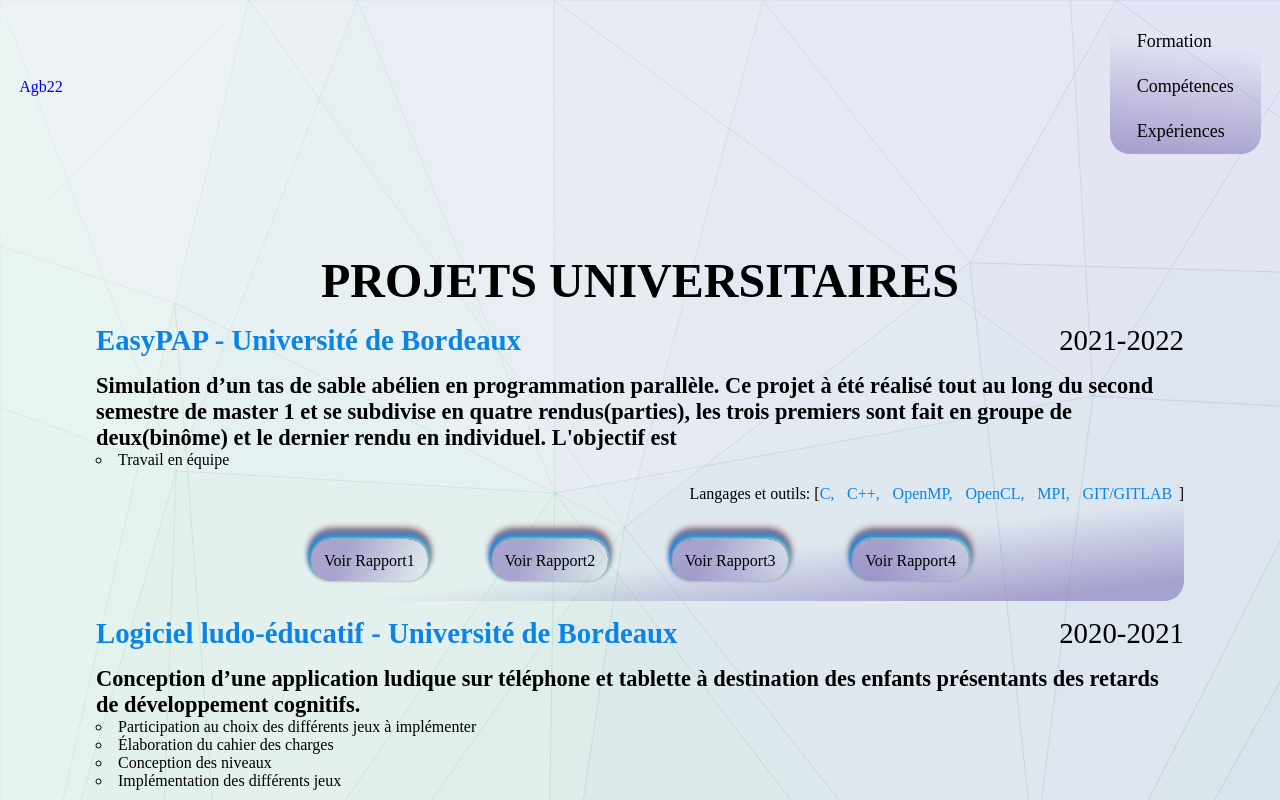
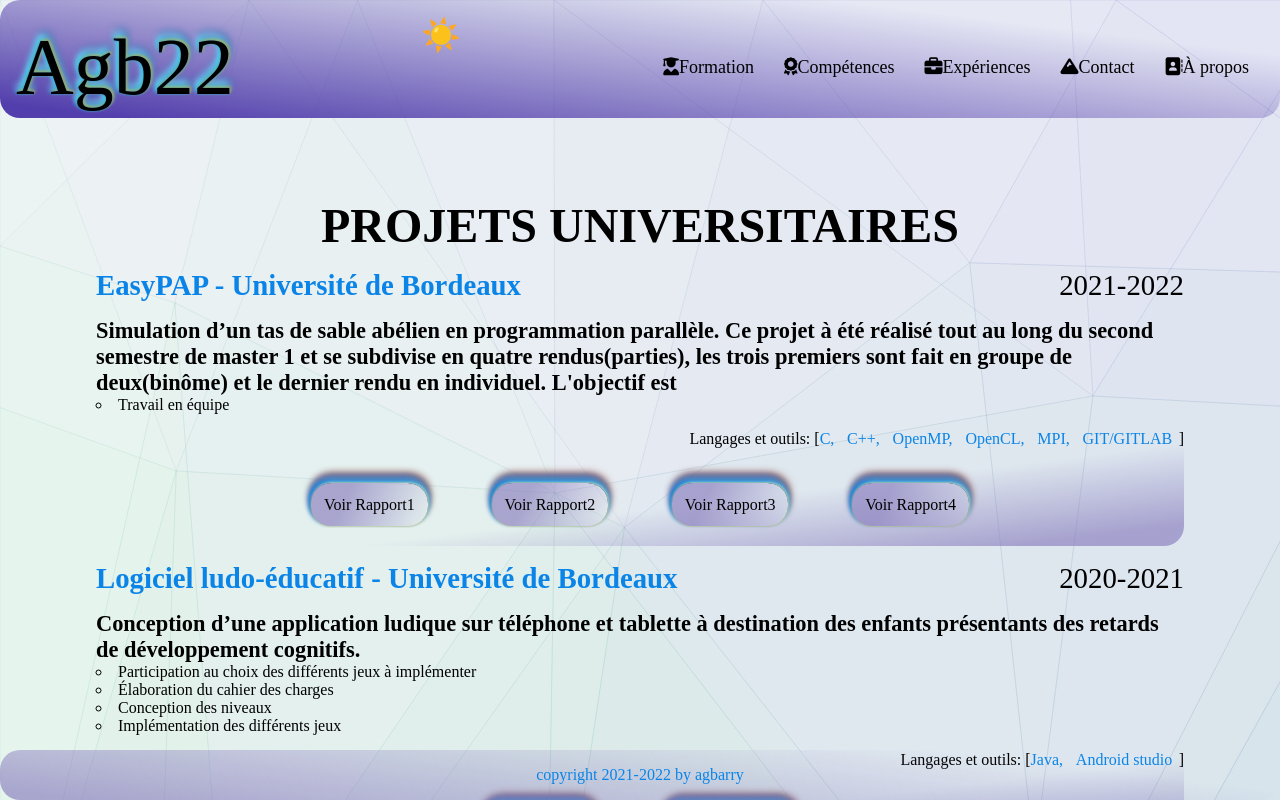
Before and after one commit to agbarry/Portfolio-22, a React (Create React App) app: page /experiences in a window 1280 px wide. Shown: the top 800 px of the page. Built offline with nearby package versions, Linux system fonts and the light colour scheme; a web font is replaced by a local one.

Commit message:
Mise à jour de l'entête et du pied de page

```diff
--- a/src/components/Footer/index.jsx
+++ b/src/components/Footer/index.jsx
@@ -1,26 +1,21 @@
 import styled from 'styled-components';
-import { StyledLink } from '../../utils/style/Global';
+import colors from '../../utils/style/colors';
 
 const FooterContainer = styled.div`
+    position: fixed;
     left: 0;
     bottom: 0;
     width: 100%;
     text-align: center;
-    padding-top: 10px;
-`
-
-const FooterContent = styled.div`
-    padding: 20px;
+    padding: 1rem;
+    color: ${colors.color6};
 `
 
 function Footer() {
+
     return (
         <FooterContainer className='content1'>
-            <span>agbarry - 2022</span>
-            <FooterContent>
-                <StyledLink to="/contact" $isFullLink> Contactez-moi </StyledLink>
-                <StyledLink to="/a_propos" $isFullLink> À propos de moi </StyledLink>
-            </FooterContent>
+            <span>copyright 2021-2022 by agbarry</span>
         </FooterContainer>
      );
 }
--- a/src/components/Header/index.jsx
+++ b/src/components/Header/index.jsx
@@ -1,35 +1,80 @@
 import { Link } from "react-router-dom";
 import styled from "styled-components";
+import colors from "../../utils/style/colors";
 import { StyledLink } from "../../utils/style/Global";
+import { ThemeContext } from '../../utils/context';
+import { useContext } from 'react';
 
 /* Mise en forme */
 const NavContainer = styled.nav`
-  padding: 1.2rem;
+  // position: fixed;
+  padding: 1rem;
+  padding-bottom: 0;
   display: flex;
   justify-content: space-between;
   align-items: center;
+  text-align: center;
+`
+
+const LogoStyled = styled(Link)`
+  font-size: 5rem;
+  text-shadow: 0    0   2px ${colors.color6},
+                1px -1px 3px ${colors.color7},
+                -2px -2px 4px ${colors.color5},
+                2px -4px 5px ${colors.color3},
+                -2px -6px 6px ${colors.color8},
+                0   -8px 7px ${colors.color9},
+                1px -9px 8px ${colors.color10};
+
+  span {
+    color: ${colors.black1}
+  }
+`
+
+const NightModeButton = styled.button`
+    background-color: transparent;
+    border: none;
+    cursor: pointer;
+    margin-bottom: 2em;
+    font-size: 2rem;
 `
 
 function Header() {
+  const { toggleTheme, theme } = useContext(ThemeContext)
 
   return (
-    <NavContainer>
-      <Link to="/"> <span>Agb22</span> </Link>
+    <NavContainer className="sideBar">
+      <LogoStyled to="/" className="logo"> <span>Agb22</span> </LogoStyled>
 
-      <nav className="content1" >
-        <ul className="navigationList">
-          <li className="education" style={{padding:12}}>
-            <StyledLink to="/formation"> Formation </StyledLink>
-          </li>
+      <NightModeButton onClick={() => toggleTheme()}>
+          {theme === 'light' ? '☀️' : '🌙' }
+      </NightModeButton>
 
-          <li className="knowledge" style={{padding:12}}>
-            <StyledLink to="/competences"> Compétences </StyledLink>
-          </li>
+      <nav >
+        <StyledLink to="/formation">
+          <i class="fas fa-user-graduate" title='Formation'></i>
+          Formation
+        </StyledLink>
 
-          <li className="experience" style={{padding:12}}>
-            <StyledLink to="/experiences" > Expériences </StyledLink>
-          </li>
-        </ul>
+        <StyledLink to="/competences">
+          <i class="fas fa-award" title='Compétences'></i>
+          Compétences
+        </StyledLink>
+
+        <StyledLink to="/experiences">
+          <i class="fas fa-briefcase" title='Expériences'></i>
+          Expériences
+        </StyledLink>
+
+        <StyledLink to="/contact">
+          <i className="fas fa-mountain" title='À propos'></i>
+          Contact
+        </StyledLink>
+
+        <StyledLink to="/a_propos">
+          <i className="fas fa-address-book" title='Contact'></i>
+          À propos
+        </StyledLink>
       </nav>
     </NavContainer>
   );
--- a/src/components/Header/style.scss
+++ b/src/components/Header/style.scss
@@ -1,194 +1,7 @@
 .sideBar {
-    font-family: $font-1;
-    width: 100%;
+    @include animeBackground($color-13, $borderRadius, 7deg, 5%, 80%);
 
-    .sideBarContent {
-        margin-bottom: .2rem;
-        @include animeBackground($color-12, $borderRadius, 20deg, 10%, 80%);
-        display: grid;
-        grid-template-columns: 50% 50%;
-        grid-template-rows: 1fr;
-        grid-template-areas:
-            "L N";
-
-
-        .logo {
-            grid-area: L;
-            margin-left: 2.5rem;
-
-            a {
-                font-family: $font-8;
-                color: $white1;
-                font-size: 5rem;
-                text-shadow: 0    0   2px $color-6,
-                            1px -1px 3px$color-7,
-                            -2px -2px 4px $color-5,
-                            2px -4px 5px $color-3,
-                            -2px -6px 6px $color-8,
-                            0   -8px 7px $color-9,
-                            1px -9px 8px $color-10;
-            }
-
-        }
-
-        .navigation {
-            grid-area: N;
-
-            .liste {
-                display: grid;
-                grid-template-columns: 1fr 1fr 1fr;
-                grid-template-rows: 100%;
-                grid-template-areas:
-                    "H A C";
-                margin-top: 2.5rem;
-
-                .accueil, .a_propos, .contac, .formation, .competences, .experiences {
-                    text-align: center;
-                }
-
-                .formation, .competences, .experiences {
-                    display: none;
-                }
-
-                .accueil {
-                    grid-area: H;
-                }
-
-                .a_propos {
-                    grid-area: A;
-                }
-
-                .contac {
-                    grid-area: C;
-                }
-
-                li {
-                    font-size: 1.4rem;
-
-                    i {
-                        display: none;
-                    }
-
-                    a {
-                        color: $black1;
-                    }
-                    .navActive {
-                        text-shadow: 0    0   2px $color-6,
-                                    1px -1px 3px$color-7,
-                                    -2px -2px 4px $color-5,
-                                    2px -4px 5px $color-3,
-                                    -2px -6px 6px $color-8,
-                                    0   -8px 7px $color-9,
-                                    1px -9px 8px $color-10;
-                    }
-
-                    span {
-                        &:hover {
-                            text-shadow: 0    0   2px $color-6,
-                                        1px -1px 3px$color-7,
-                                        -2px -2px 4px $color-5,
-                                        2px -4px 5px $color-3,
-                                        -2px -6px 6px $color-8,
-                                        0   -8px 7px $color-9,
-                                        1px -9px 8px $color-10;
-                        }
-                    }
-
-                }
-            }
-
-        }
-    }
-
-}
-
-@media  screen and (max-width: 832px) {
-    .sideBar {
-
-        .sideBarContent {
-            grid-template-columns: 1fr;
-            grid-template-rows: 1fr;
-            grid-template-areas:
-                "N";
-
-            .logo {
-                display: none;
-            }
-
-            .navigation {
-                grid-area: N;
-
-                .liste {
-                    display: grid;
-                    grid-template-columns: 1fr 1fr 1fr 1fr 1fr 1fr;
-                    grid-template-rows: 100%;
-                    grid-template-areas:
-                        "H F K E A C";
-
-                    li {
-                        font-size: 1.1rem;
-                        span {
-                            display: grid;
-                            padding: 0rem 0rem 2rem 0rem;
-                        }
-                    }
-
-                    .formation, .competences, .experiences {
-                        display: grid;
-                    }
-
-                    .accueil {
-                        grid-area: H;
-                    }
-
-                    .formation {
-                        grid-area: F;
-                    }
-
-                    .competences {
-                        grid-area: K;
-                    }
-
-                    .experiences {
-                        grid-area: E;
-                    }
-
-                    .a_propos {
-                        grid-area: A;
-                    }
-
-                    .contac {
-                        grid-area: C;
-                    }
-                }
-            }
-        }
+    .logo {
+        font-family: $font-8;
     }
 }
-
-@media  screen and (max-width: 672px) {
-    .sideBar {
-
-        .sideBarContent {
-
-            .navigation {
-
-                .liste {
-
-                    li {
-
-                        i {
-                            display: grid;
-                            font-size: 2.0rem !important;
-                            padding: 0rem 0rem 2rem 0rem;
-                        }
-
-                        span {
-                            display: none;
-                        }
-                    }
-                }
-            }
-        }
-    }
-}
```
